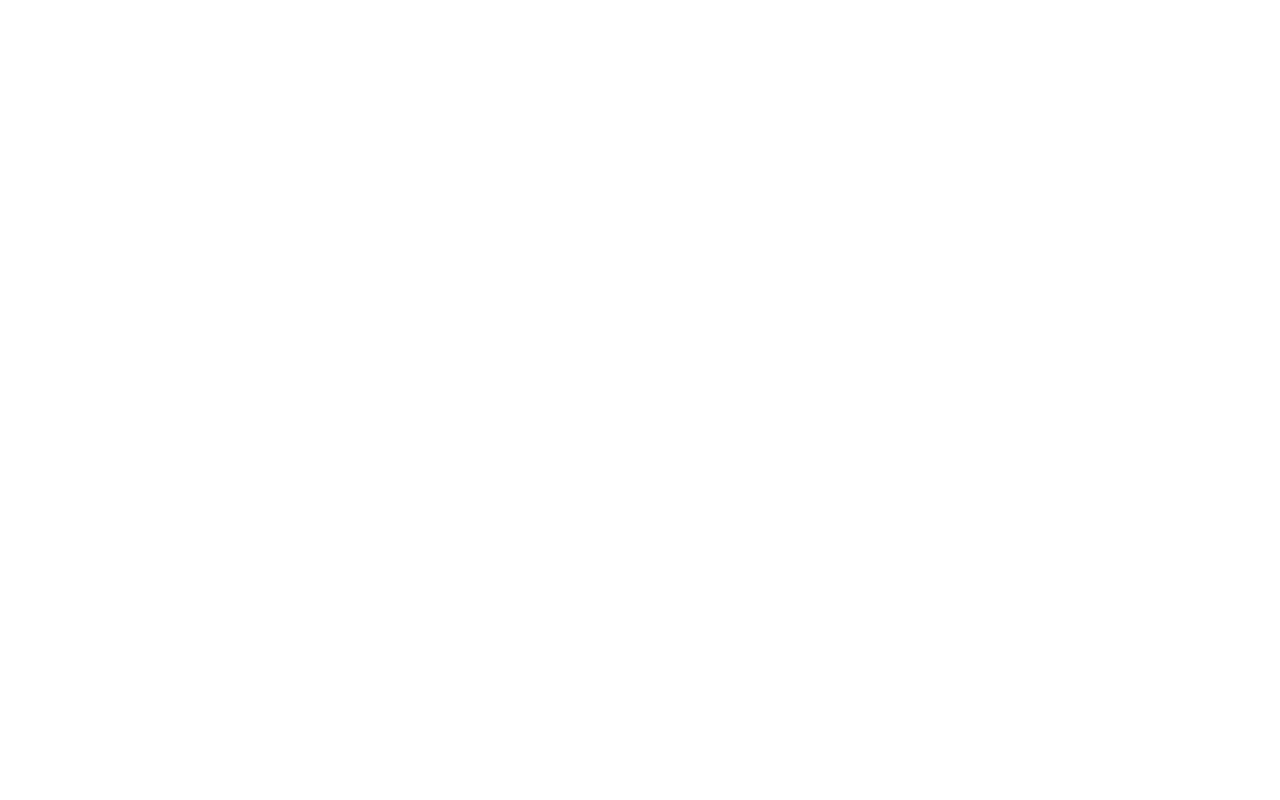
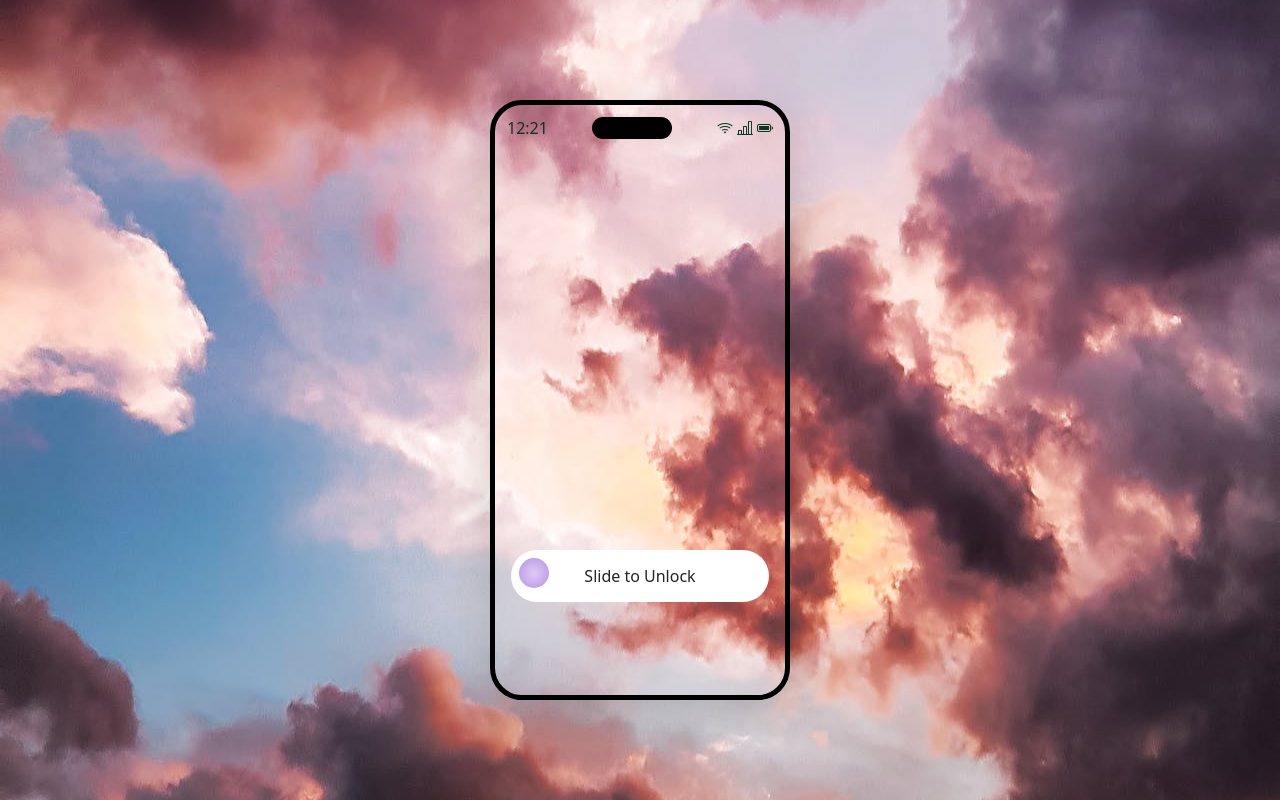
Before and after one commit to shankarpandey7230/ContactList, a plain HTML site: page index.html in a window 1280 px wide. Drawn offline with nearby package versions, Linux system fonts and the light colour scheme.

Commit message:
finishing up the home screen and slider

```diff
--- a/index.html
+++ b/index.html
@@ -16,15 +16,53 @@
       href="https://cdn.jsdelivr.net/npm/bootstrap-icons@1.11.3/font/bootstrap-icons.min.css"
     />
     <link rel="stylesheet" href="./style.css" />
-    <title>Document</title>
+    <title>Contact Diary</title>
   </head>
   <body>
-    <link
-      href="https://cdn.jsdelivr.net/npm/bootstrap@5.3.3/dist/css/bootstrap.min.css"
-      rel="stylesheet"
-      integrity="sha384-QWTKZyjpPEjISv5WaRU9OFeRpok6YctnYmDr5pNlyT2bRjXh0JMhjY6hW+ALEwIH"
+    <!-- <i class="bi bi-1-square-fill"></i> Check -->
+    <!-- <button class="btn btn-danger">Cheeck</button> -->
+
+    <div
+      class="wrapper min-vh-100 d-flex justify-content-center align-items-center"
+    >
+      <div
+        class="mobile border border-5 border-black bg-white shadow-lg rounded-5 position-relative"
+        style="height: 600px; width: 300px"
+      >
+        <!-- time and network section -->
+        <div
+          class="text-success-emphasis d-flex justify-content-between align-items-center"
+          style="height: 45px; padding: 12px"
+        >
+          <span>12:21</span>
+          <div
+            class="bg-black rounded-pill"
+            style="height: 22px; width: 80px"
+          ></div>
+          <div class="d-flex align-items-center justify-content-center">
+            <i class="bi bi-wifi"></i>
+            <i class="bi bi-bar-chart-line m-1"></i>
+            <i class="bi bi-battery-full"></i>
+          </div>
+        </div>
+        <main
+          class="home-screen bg-white position-relative p-2 mx-3 rounded-5"
+          style="top: 400px"
+        >
+            <input type="range" id="phone-slider" class="slider " value="0" min="0" max="100" />
+            <label id="label" class="position-absolute text-center w-100">Slide to Unlock</label>
+          </div>
+        </main>
+      </div>
+
+      <!-- End final div -->
+    </div>
+
+    <script
+      src="https://cdn.jsdelivr.net/npm/bootstrap@5.3.3/dist/js/bootstrap.bundle.min.js"
+      integrity="sha384-YvpcrYf0tY3lHB60NNkmXc5s9fDVZLESaAA55NDzOxhy9GkcIdslK1eN7N6jIeHz"
       crossorigin="anonymous"
-    />
+    ></script>
     <script src="./index.js"></script>
   </body>
 </html>
--- a/index.js
+++ b/index.js
@@ -1 +1 @@
-console.log('script connected');
+// console.log('script connected');check
--- a/style.css
+++ b/style.css
@@ -0,0 +1,58 @@
+* {
+  margin: 0;
+  padding: 0;
+  box-sizing: border-box;
+}
+
+.wrapper {
+  background: url('background.jpg') no-repeat center;
+  background: cover;
+}
+
+.mobile {
+  background: url('background.jpg') no-repeat center;
+  background: cover;
+}
+
+.slider {
+  width: 100%;
+  -webkit-appearance: none;
+  appearance: none;
+  opacity: 0.6;
+  transition: opacity 0.3s;
+}
+
+.slider:hover {
+  opacity: 1;
+}
+.slider::-webkit-slider-thumb {
+  -webkit-appearance: none;
+  appearance: none;
+  width: 30px;
+  height: 30px;
+  border-radius: 50%;
+  background: radial-gradient(
+    rgba(164, 102, 236, 0.584),
+    rgba(100, 29, 188, 0.784)
+  );
+}
+
+#label {
+  top: 50%;
+  left: 50%;
+  transform: translate(-50%, -50%);
+  pointer-events: none;
+  animation: slideAnimation 3s ease-in-out;
+}
+
+@keyframes slideAnimation {
+  0%,
+  100% {
+    color: #000;
+    filter: drop-shadow(0, 0 10px purple);
+  }
+  50% {
+    color: purple;
+    filter: drop-shadow(0, 0 10px purple);
+  }
+}
```
